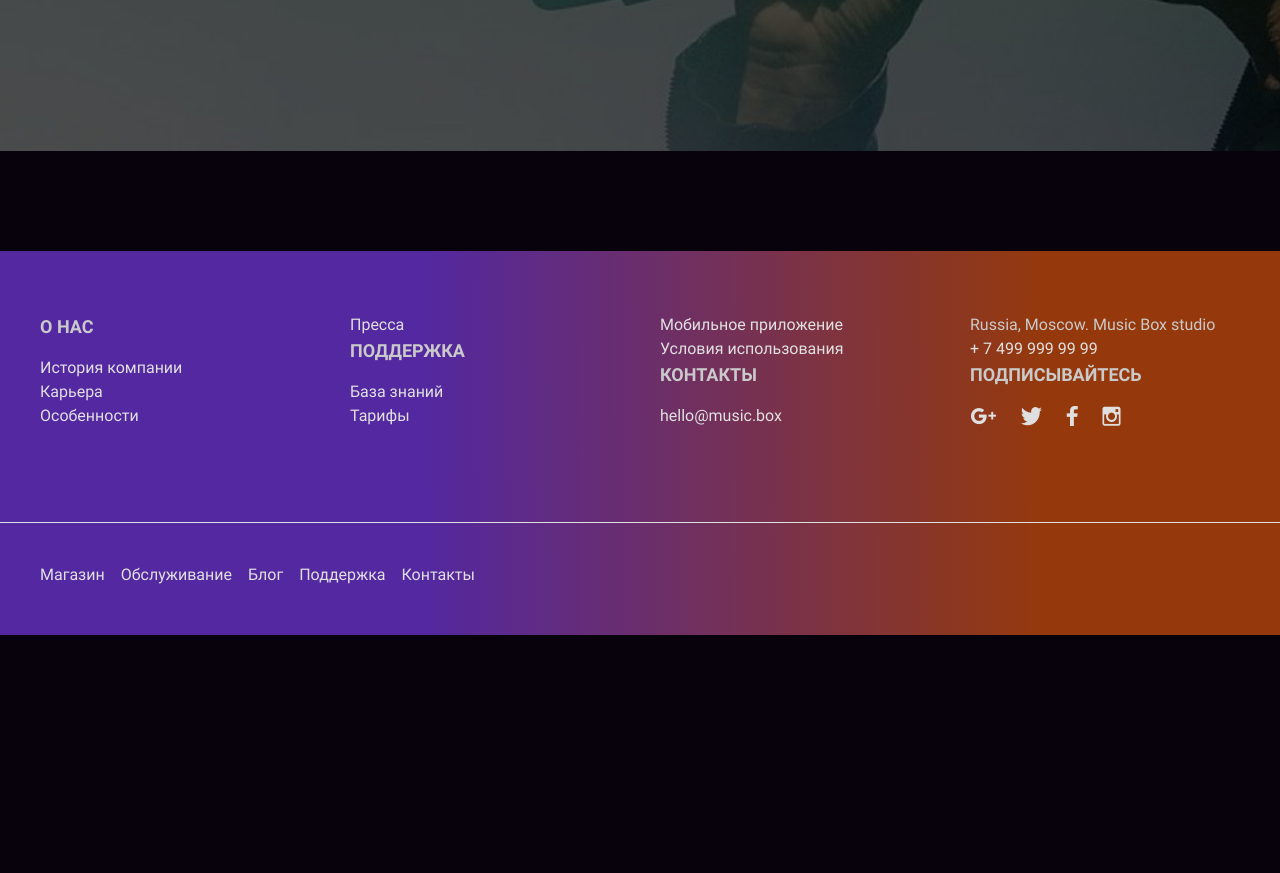
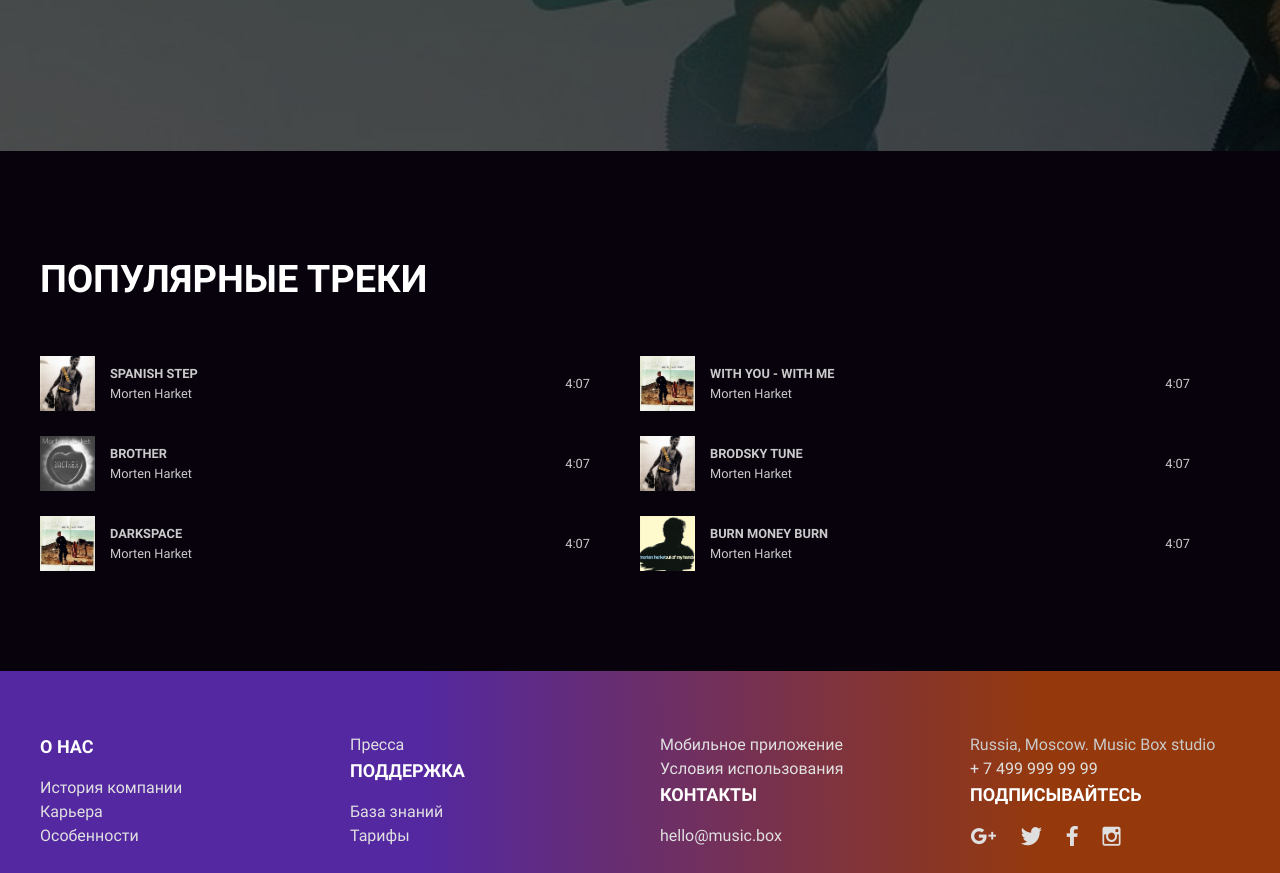
Before and after one commit to mishchenkoandrey/layout-designer-project-lvl2, a website: page src/artist.html in a window 1280 px wide. Shown: the part 565-1438 px from the top of the page. Before the commit the page ends 1200 px from the top, so only its background shows below. Drawn offline with Linux system fonts and the light colour scheme; files whose address does not match are found by name.

Commit message:
Make step 8

```diff
--- a/src/artist.html
+++ b/src/artist.html
@@ -35,6 +35,61 @@
         <p class="mt-16 mb-49 fs-1 color-white">24 875 поклонников</p>
         <button type="button" class="btn btn-purple btn-icon btn-play mb-24 mr-24-xl border-0">Микс</button>
         <button type="button" class="btn btn-red btn-icon btn-like border-0">В избранное</button>
+      </div>
+    </section>
+    <section id="page-popular-track" class="pt-100">
+      <div class="container">
+        <h2 class="mb-48">Популярные треки</h2>
+        <div class="flex gap-25-50">
+          <div class="popular-track flex width-100-percent width-auto-xl">
+            <img src="images/Wild-Seed.png" alt="Wild Seed" class="track-img mr-15">
+            <div class="track-header">
+              <div class="track-title bold uppercase">Spanish Step</div>
+              <div class="track-artist">Morten Harket</div>
+            </div>
+            <div class="track-length">4:07</div>
+          </div>
+          <div class="popular-track flex width-100-percent width-auto-xl">
+            <img src="images/Letter-from-Egypt.png" alt="Letter from Egypt" class="track-img mr-15">
+            <div class="track-header">
+              <div class="track-title bold uppercase">With You - With Me</div>
+              <div class="track-artist">Morten Harket</div>
+            </div>
+            <div class="track-length">4:07</div>
+          </div>
+          <div class="popular-track flex width-100-percent width-auto-xl">
+            <img src="images/Brother.png" alt="Brother" class="track-img mr-15">
+            <div class="track-header">
+              <div class="track-title bold uppercase">Brother</div>
+              <div class="track-artist">Morten Harket</div>
+            </div>
+            <div class="track-length">4:07</div>
+          </div>
+          <div class="popular-track flex width-100-percent width-auto-xl">
+            <img src="images/Wild-Seed.png" alt="Wild Seed" class="track-img mr-15">
+            <div class="track-header">
+              <div class="track-title bold uppercase">Brodsky Tune</div>
+              <div class="track-artist">Morten Harket</div>
+            </div>
+            <div class="track-length">4:07</div>
+          </div>
+          <div class="popular-track flex width-100-percent width-auto-xl">
+            <img src="images/Letter-from-Egypt.png" alt="Letter from Egypt" class="track-img mr-15">
+            <div class="track-header">
+              <div class="track-title bold uppercase">Darkspace</div>
+              <div class="track-artist">Morten Harket</div>
+            </div>
+            <div class="track-length">4:07</div>
+          </div>
+          <div class="popular-track flex width-100-percent width-auto-xl">
+            <img src="images/Out-of-My-Hands.png" alt="Out of My Hands" class="track-img mr-15">
+            <div class="track-header">
+              <div class="track-title bold uppercase">Burn Money Burn</div>
+              <div class="track-artist">Morten Harket</div>
+            </div>
+            <div class="track-length">4:07</div>
+          </div>
+        </div>
       </div>
     </section>
   </main>
--- a/src/scss/app.scss
+++ b/src/scss/app.scss
@@ -7,3 +7,4 @@
 @import "page-app.scss";
 @import "footer.scss";
 @import "artist-page-description.scss";
+@import "page-popular-track.scss"
--- a/src/scss/general.scss
+++ b/src/scss/general.scss
@@ -90,7 +90,7 @@ nav a:hover {
 
 .nav-ul {
   margin: 0;
-  padding-inline-start: 0;
+  padding-left: 0;
 
   list-style-type: none;
 }
@@ -139,6 +139,10 @@ nav a:hover {
   margin-top: 42px;
 }
 
+.mr-15 {
+  margin-right: 15px;
+}
+
 .mr-16 {
   margin-right: 16px;
 }
@@ -161,6 +165,10 @@ nav a:hover {
 
 .mb-24 {
   margin-bottom: 24px;
+}
+
+.mb-48 {
+  margin-bottom: 48px;
 }
 
 .mb-49 {
@@ -319,6 +327,10 @@ nav a:hover {
 
 .gap-24 {
   gap: 24px;
+}
+
+.gap-25-50 {
+  gap: 25px 50px;
 }
 
 .gap-50 {
--- /dev/null
+++ b/src/scss/page-popular-track.scss
@@ -0,0 +1,17 @@
+.popular-track {
+  font-size: var(--font-small);
+}
+
+.track-img {
+  width: 55px;
+}
+
+.track-length {
+  margin-left: auto;
+}
+
+@media (min-width: 1240px) {
+  .popular-track {
+    width: calc(50% - 50px);
+  }
+}
--- a/src/scss/variables.scss
+++ b/src/scss/variables.scss
@@ -7,6 +7,7 @@
   --orange: #f89202;
   --purple: #5328a1;
   --red: #95390c;
+  --white: #fff;
   --font-xs: 11px;
   --font-small: 12.8px;
   --font-size-1: 16px;
```
Also changed, not shown: src/index.html (+2 -2 lines), src/css/style.css, src/images/Letter-from-Egypt.png (renamed from src/images/Letter from Egypt.png), src/images/Music-to-Be-Murdered-By.png (renamed from src/images/Music to Be Murdered By.png), src/images/Ordinary-Man.png (renamed from src/images/Ordinary Man.png), src/images/Out-of-My-Hands.png (renamed from src/images/Out of My Hands.png), src/images/Wild-Seed.png (renamed from src/images/Wild Seed.png), 1 other file.
